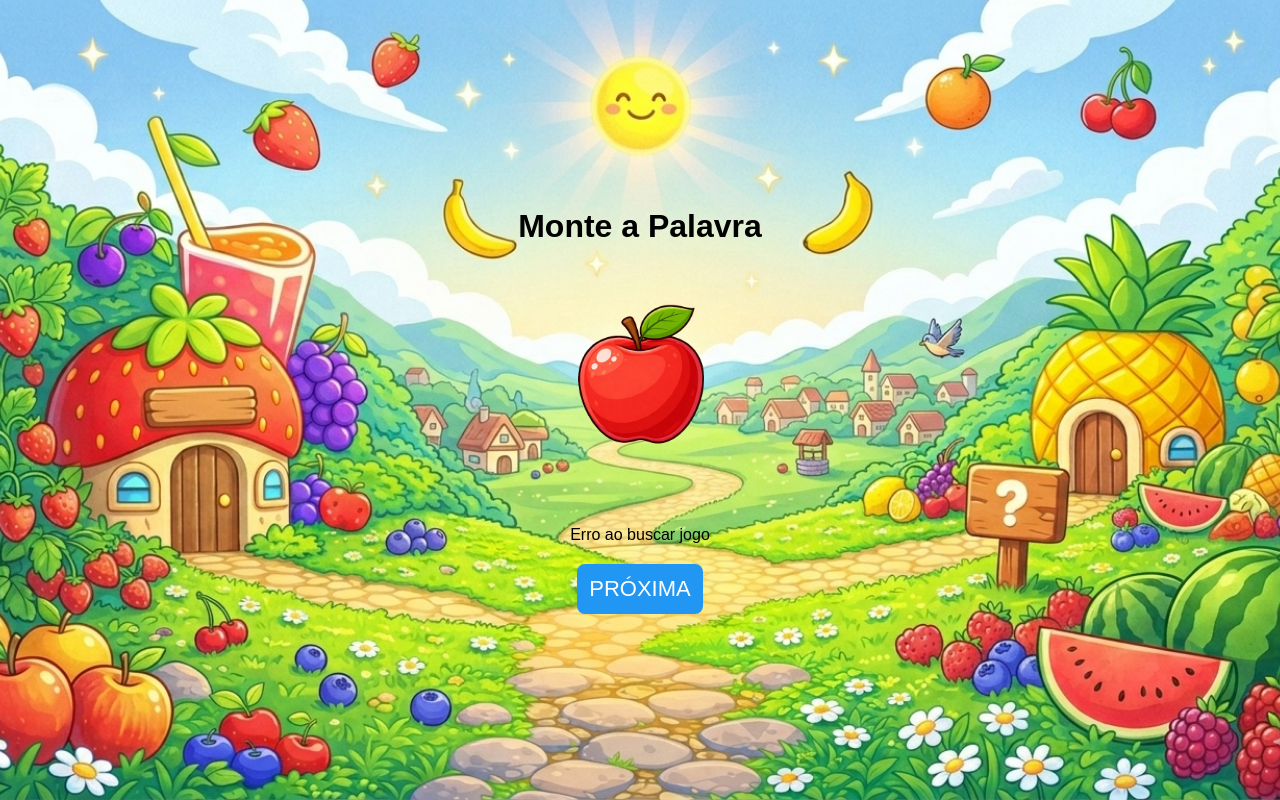
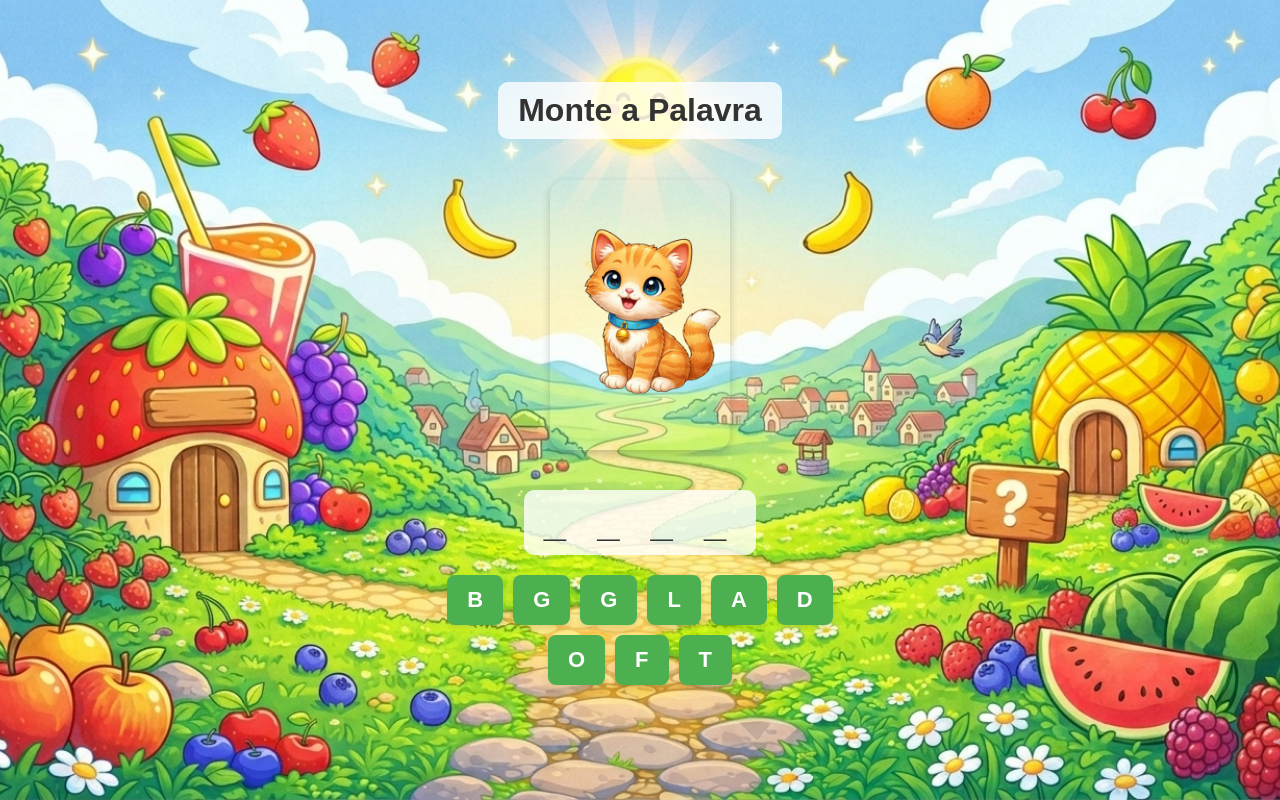
Before and after one commit to gabriel3112/letrix, a Flask app: page /jogo in a window 1280 px wide. Run offline with Flask 3, Linux system fonts and the light colour scheme; data comes from the database, SQL or seed files in the repository.

Commit message:
commit13042026

```diff
--- a/site/database.sql
+++ b/site/database.sql
@@ -8,7 +8,6 @@
     email VARCHAR(100),
     data_cadastro TIMESTAMP DEFAULT CURRENT_TIMESTAMP
 );
-
 
 CREATE TABLE palavras (
     id_palavra INT AUTO_INCREMENT PRIMARY KEY,
@@ -23,6 +22,7 @@
     pontuacao INT,
     FOREIGN KEY (id_usuario) REFERENCES usuarios(id_usuario)
 );
+
 CREATE TABLE respostas (
     id_resposta INT AUTO_INCREMENT PRIMARY KEY,
     id_niveis INT,
--- a/site/static/main.css
+++ b/site/static/main.css
@@ -1,25 +1,96 @@
-img{
-    width:200px;
-    display:block;
-    margin:auto;
-}
-
-.container{
-    display:flex;
-    justify-content:center;
-}
-
-h1{
-    text-align:center;
-}
-
-body{
-    margin:0; /* importante */
-    height:100vh; /* garante altura */
-
+body {
+    margin: 0;
+    height: 100vh;
+    display: flex;
+    flex-direction: column;
+    align-items: center;
+    justify-content: center;
+    font-family: 'Arial', sans-serif;
+    text-align: center;
     background-image: url("background.png");
     background-size: cover;
     background-position: center;
     background-repeat: no-repeat;
     background-attachment: fixed;
+    background-color: #f0f8ff; /* Cor de fallback */
 }
+
+h1 {
+    text-align: center;
+    color: #333;
+    background-color: rgba(255, 255, 255, 0.8);
+    padding: 10px 20px;
+    border-radius: 10px;
+}
+
+img {
+    width: 180px;
+    display: block;
+    margin: 20px auto;
+    border-radius: 15px;
+    box-shadow: 0 4px 8px rgba(0,0,0,0.2);
+}
+
+#palavra {
+    font-size: 40px;
+    letter-spacing: 10px;
+    margin: 20px;
+    font-weight: bold;
+    color: #333;
+    background-color: rgba(255, 255, 255, 0.8);
+    padding: 10px 20px;
+    border-radius: 10px;
+}
+
+#letras {
+    display: flex;
+    justify-content: center;
+    flex-wrap: wrap;
+    gap: 10px;
+    max-width: 400px;
+    margin-bottom: 20px;
+}
+
+button {
+    font-size: 22px;
+    padding: 12px 20px;
+    cursor: pointer;
+    border: none;
+    border-radius: 8px;
+    background: #4CAF50;
+    color: white;
+    font-weight: bold;
+    transition: transform 0.1s, background 0.3s;
+    box-shadow: 0 4px 6px rgba(0,0,0,0.1);
+}
+
+button:active {
+    transform: scale(0.95);
+}
+
+#proxima {
+    margin-top: 20px;
+    background: #2196F3;
+    padding: 15px 30px;
+}
+
+#mensagem {
+    font-size: 28px;
+    font-weight: bold;
+    color: #ff9800;
+    height: 35px;
+}
+
+/* Animação para clique errado */
+.erro-animacao {
+    background-color: #f44336 !important;
+    animation: tremer 0.3s;
+}
+
+@keyframes tremer {
+    0% { transform: translateX(0); }
+    25% { transform: translateX(-5px); }
+    50% { transform: translateX(5px); }
+    75% { transform: translateX(-5px); }
+    100% { transform: translateX(0); }
+}
--- a/site/templates/main.html
+++ b/site/templates/main.html
@@ -5,137 +5,105 @@
     <meta name="viewport" content="width=device-width, initial-scale=1.0">
     <title>Monte a Palavra</title>
     <link rel="stylesheet" href="{{ url_for('static', filename='main.css') }}">
-<style>
-
-body{
-    display:flex;
-    flex-direction:column;
-    align-items:center;
-    justify-content:center;
-    height:100vh;
-    font-family:Arial;
-    text-align:center;
-}
-
-img{
-    width:180px;
-    margin:20px;
-}
-
-#palavra{
-    font-size:40px;
-    letter-spacing:10px;
-    margin:20px;
-}
-
-#letras{
-    display:flex;
-    justify-content:center;
-    flex-wrap:wrap;
-    gap:10px;
-    max-width:300px;
-}
-
-button{
-    font-size:22px;
-    padding:12px;
-    cursor:pointer;
-    border:none;
-    border-radius:8px;
-    background:#4CAF50;
-    color:white;
-}
-
-#proxima{
-    margin-top:20px;
-    background:#2196F3;
-}
-
-</style>
-
 </head>
-
 <body>
 
-<audio id="somAcerto" src="acerto.mp3"></audio>
-<audio id="somErro" src="erro.mp3"></audio>
+    <audio id="somAcerto" src="{{ url_for('static', filename='acerto.mp3') }}"></audio>
+    <audio id="somErro" src="{{ url_for('static', filename='erro.mp3') }}"></audio>
 
     <h1>Monte a Palavra</h1>
 
-<img id="imagem" src="{{ url_for('static', filename='Apple.png') }}">
-
+    <img id="imagem" src="" alt="Imagem da palavra">
 
     <div id="palavra"></div>
     <div id="letras"></div>
     <div id="mensagem"></div>
 
-<button id="proxima" onclick="proxima()">PRÓXIMA</button>
+    <button id="proxima" onclick="proxima()" style="display: none;">PRÓXIMA</button>
 
     <script>
-let palavraAtual = ""
+        let palavraAlvo = "";
+        let palavraAtual = "";
 
         function iniciar() {
-    fetch("http://127.0.0.1:5000/letrix")
+            // Usando caminho relativo em vez de localhost fixo
+            fetch("/letrix")
             .then(res => res.json())
             .then(jogo => {
-        console.log("dados recebidos:", jogo)
+                palavraAlvo = jogo.palavra.toUpperCase();
+                palavraAtual = "";
 
-        document.getElementById("imagem").src = "/static/" + jogo.imagem
-        document.getElementById("mensagem").innerText = ""
-        palavraAtual = ""
+                document.getElementById("imagem").src = "/static/" + jogo.imagem;
+                document.getElementById("mensagem").innerText = "";
+                document.getElementById("proxima").style.display = "none";
 
-        criarLetras(jogo.palavra)
-        atualizar(jogo.palavra)
+                criarLetras(palavraAlvo);
+                atualizarExibicao();
             })
             .catch(erro => {
-        console.log("erro no fetch:", erro)
-        document.getElementById("mensagem").innerText = "Erro ao buscar jogo"
-    })
+                console.error("Erro ao buscar jogo:", erro);
+                document.getElementById("mensagem").innerText = "Erro ao carregar o jogo.";
+            });
         }
 
         function criarLetras(palavra) {
-    let container = document.getElementById("letras")
-    container.innerHTML = ""
+            let container = document.getElementById("letras");
+            container.innerHTML = "";
 
-    let letras = palavra.split("")
-    let extras = ["B","D","F","G","L"]
-    let todas = letras.concat(extras)
+            let letras = palavra.split("");
+            let extras = ["B","D","F","G","L"];
+            let todas = letras.concat(extras);
 
-    todas.sort(() => Math.random() - 0.5)
+            // Embaralha as letras
+            todas.sort(() => Math.random() - 0.5);
 
             todas.forEach(letra => {
-        let btn = document.createElement("button")
-        btn.innerText = letra
+                let btn = document.createElement("button");
+                btn.innerText = letra;
 
                 btn.onclick = function() {
-            palavraAtual += letra
-            atualizar(palavra)
+                    verificarLetra(letra, btn);
+                }
+                container.appendChild(btn);
+            });
+        }
 
-            if (palavraAtual === palavra) {
-                document.getElementById("mensagem").innerText = "Parabéns! 🎉"
+        function verificarLetra(letra, botao) {
+            // Verifica se a letra clicada é a próxima letra correta da palavra
+            let proximoIndice = palavraAtual.length;
+
+            if (palavraAlvo[proximoIndice] === letra) {
+                palavraAtual += letra;
+                botao.disabled = true; // Desativa o botão após o acerto
+                botao.style.backgroundColor = "#ccc";
+
+                atualizarExibicao();
+
+                if (palavraAtual === palavraAlvo) {
+                    document.getElementById("somAcerto").play();
+                    document.getElementById("mensagem").innerText = "Parabéns! 🎉";
+                    document.getElementById("proxima").style.display = "inline-block";
+                }
+            } else {
+                document.getElementById("somErro").play();
+                botao.classList.add("erro-animacao");
+                setTimeout(() => botao.classList.remove("erro-animacao"), 300);
             }
         }
 
-        container.appendChild(btn)
-    })
+        function atualizarExibicao() {
+            let resultado = "";
+            for (let i = 0; i < palavraAlvo.length; i++) {
+                resultado += (palavraAtual[i] || "_") + " ";
             }
-
-function atualizar(palavra) {
-    let resultado = ""
-
-    for (let i = 0; i < palavra.length; i++) {
-        resultado += (palavraAtual[i] || "_") + " "
-    }
-
-    document.getElementById("palavra").innerText = resultado
+            document.getElementById("palavra").innerText = resultado;
         }
 
         function proxima() {
-    iniciar()
+            iniciar();
         }
 
-iniciar()
+        iniciar();
     </script>
-
 </body>
 </html>
```
Also changed, not shown: site/static/intro.css (+48 -19 lines). Lines whose indentation alone changed are shown as unchanged.
